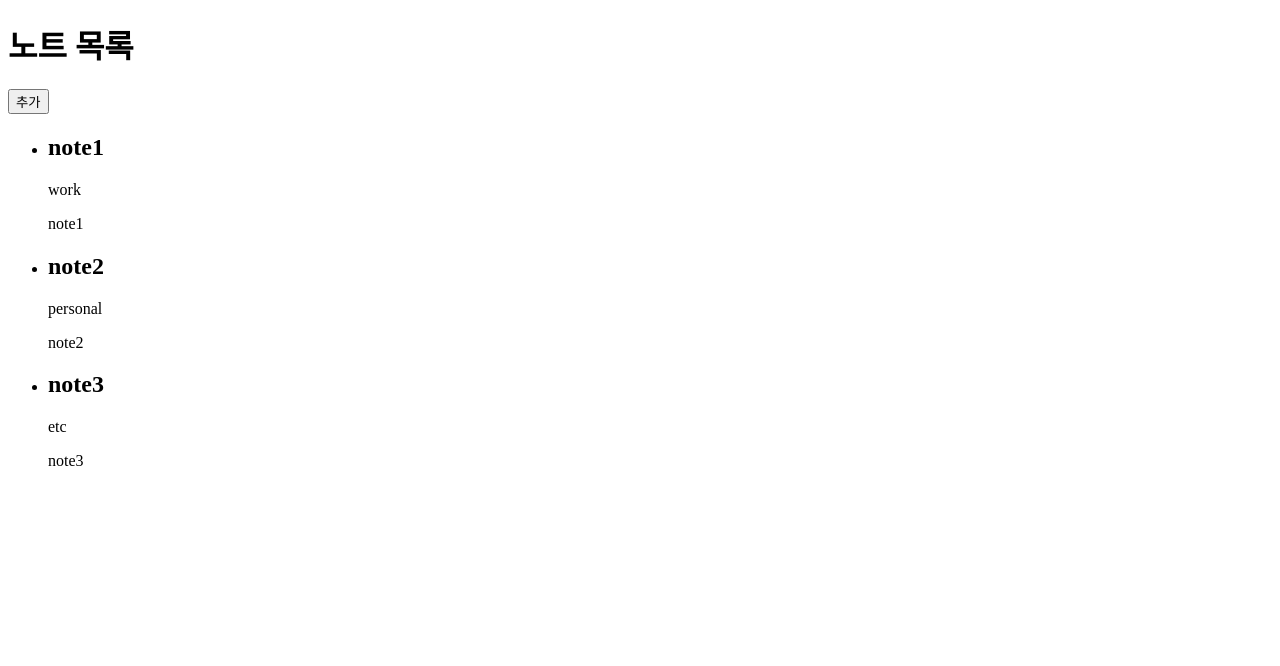
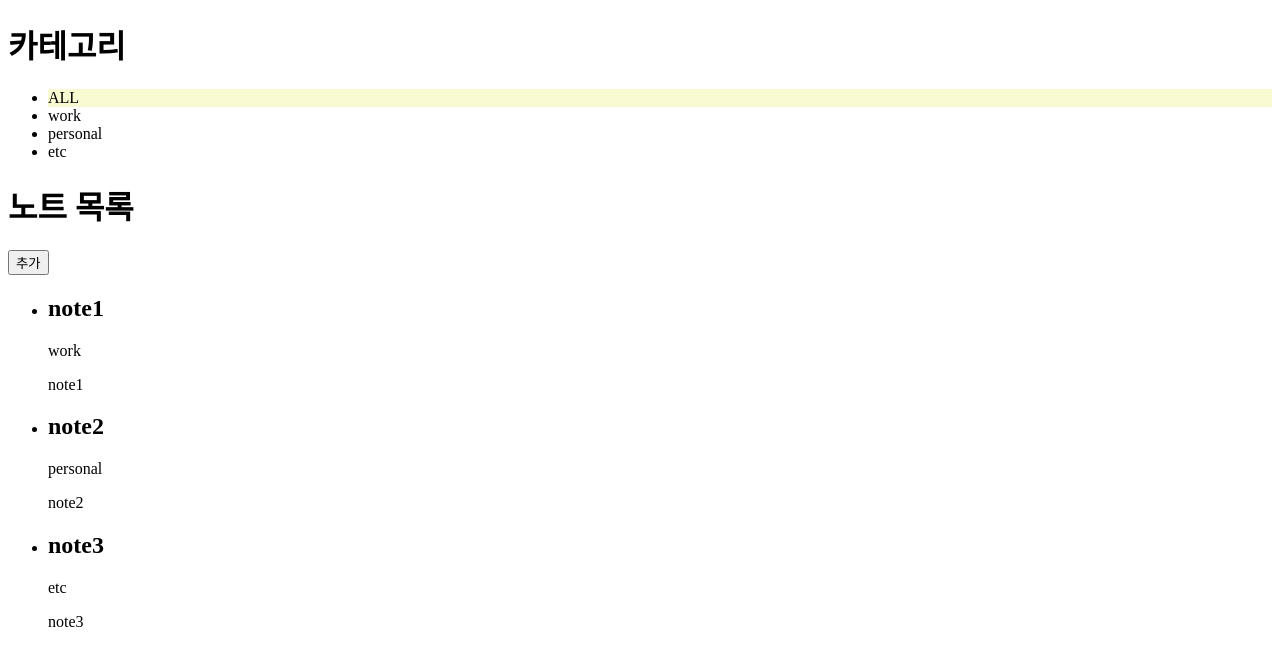
Before and after one commit to hnjilee/notes, a React (Vite) app: page / in a window 1280 px wide. Shown: the top 666 px of the page. Built offline with nearby package versions, Linux system fonts and the light colour scheme.

Commit message:
feat: 노트 필터 기능 구현 (selectedCategory → filteredNotes 계산)

```diff
--- a/src/App.css
+++ b/src/App.css
@@ -0,0 +1,3 @@
+.active {
+  background-color: lightgoldenrodyellow;
+}
--- a/src/App.jsx
+++ b/src/App.jsx
@@ -1,3 +1,4 @@
+import './App.css';
 import NotePage from './pages/NotePage';
 
 function App() {
--- a/src/components/CategoryFilter.jsx
+++ b/src/components/CategoryFilter.jsx
@@ -1,3 +1,22 @@
-export default function CategoryFilter() {
-  return <></>;
+export default function CategoryFilter({
+  categories,
+  selectedCategory,
+  onChangeCategory,
+}) {
+  return (
+    <>
+      <h1>카테고리</h1>
+      <ul>
+        {categories.map(category => (
+          <li
+            key={category}
+            onClick={() => onChangeCategory(category)}
+            className={selectedCategory === category ? 'active' : ''}
+          >
+            {category}
+          </li>
+        ))}
+      </ul>
+    </>
+  );
 }
--- a/src/components/NoteEditor.jsx
+++ b/src/components/NoteEditor.jsx
@@ -22,7 +22,7 @@ export default function NoteEditor({
           value={draftNote.category}
           onChange={handleChange}
         >
-          <option value='all'>전체</option>
+          <option value=''>카테고리</option>
           <option value='work'>업무</option>
           <option value='personal'>개인</option>
           <option value='etc'>기타</option>
--- a/src/components/NoteList.jsx
+++ b/src/components/NoteList.jsx
@@ -3,7 +3,6 @@ export default function NoteList({
   selectedNoteId,
   onSelectNote,
   onClickAddBtn,
-  selectedCategory,
 }) {
   return (
     <>
--- a/src/pages/NotePage.jsx
+++ b/src/pages/NotePage.jsx
@@ -1,7 +1,7 @@
 import { useState } from 'react';
-import NoteList from '../components/NoteList';
-import NoteEditor from '../components/NoteEditor';
-import CategoryFilter from '../components/CategoryFilter';
+import NoteList from '../components/NoteList.jsx';
+import NoteEditor from '../components/NoteEditor.jsx';
+import CategoryFilter from '../components/CategoryFilter.jsx';
 
 export default function NotePage() {
   const [notes, setNotes] = useState([
@@ -14,7 +14,27 @@ export default function NotePage() {
 
   const [draftNote, setDraftNote] = useState(null);
 
-  const [selectedCategory, setSelectedCategory] = useState('all');
+  const [selectedCategory, setSelectedCategory] = useState('ALL');
+
+  // Page에서 계산해서 전달
+  // List는 "렌더링 책임만"
+  // 파생 상태 중복 X
+  const filteredNotes = notes.filter(note => {
+    if (selectedCategory === 'ALL') return true;
+    return note.category === selectedCategory;
+  });
+
+  // 하드코딩 제거 위해 notes로부터 동적으로 생성
+  // 빈 값 포함되지 않도록 필터링 추가 (데이터 오염 시 UI도 망가짐)
+  // 'ALL'은 항상 포함 (데이터 X, 별도의 제어값)
+  const categories = Array.from(
+    new Set([
+      'ALL',
+      ...notes //
+        .map(note => note.category)
+        .filter(category => category !== ''),
+    ]),
+  );
 
   const handleSelectNote = id => {
     setSelectedNoteId(id);
@@ -62,12 +82,16 @@ export default function NotePage() {
 
   return (
     <>
+      <CategoryFilter
+        categories={categories}
+        selectedCategory={selectedCategory}
+        onChangeCategory={setSelectedCategory}
+      />
       <NoteList
-        notes={notes}
+        notes={filteredNotes}
         selectedNoteId={selectedNoteId}
         onSelectNote={handleSelectNote}
         onClickAddBtn={handleAddNote}
-        selectedCategory={selectedCategory}
       />
       {draftNote && (
         <NoteEditor
@@ -77,10 +101,6 @@ export default function NotePage() {
           onDeleteNote={handleDeleteNote}
         />
       )}
-      <CategoryFilter
-        selectedCategory={selectedCategory}
-        onChangeCategory={setSelectedCategory}
-      />
     </>
   );
 }
```
